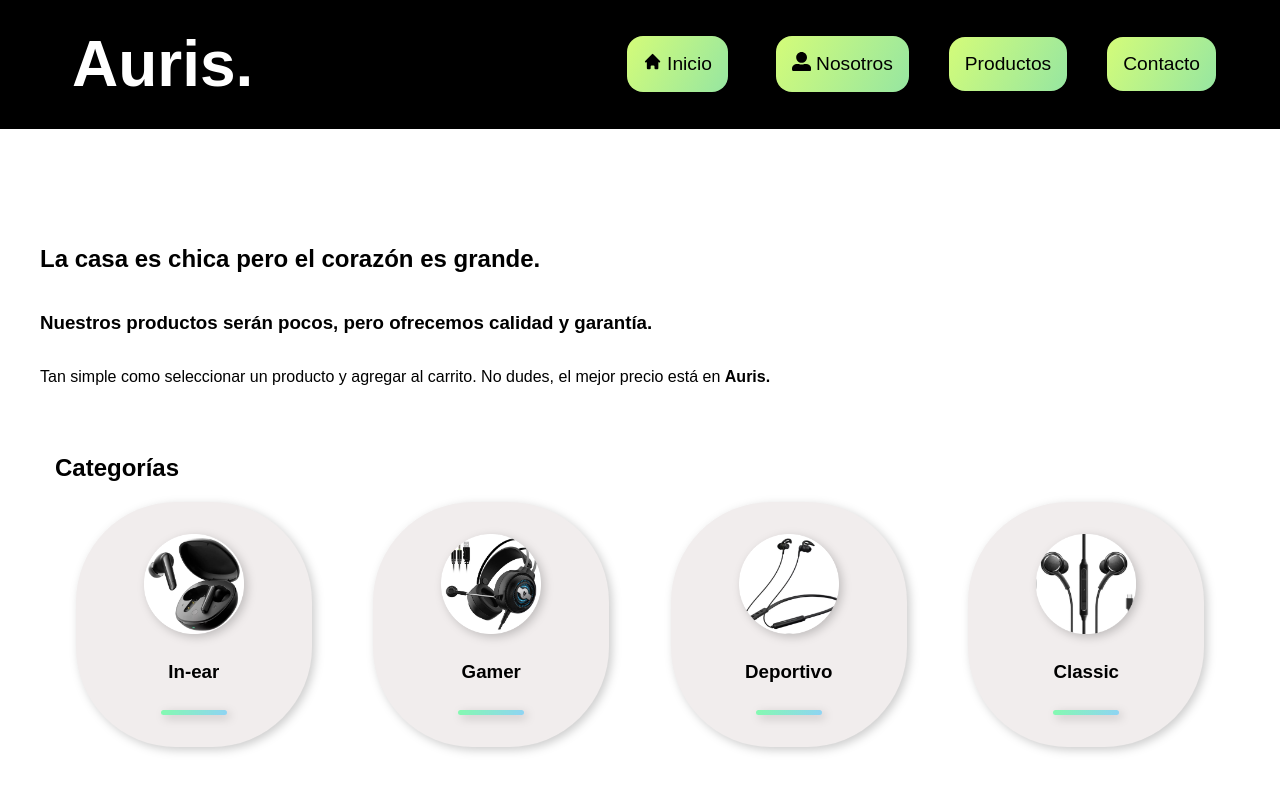
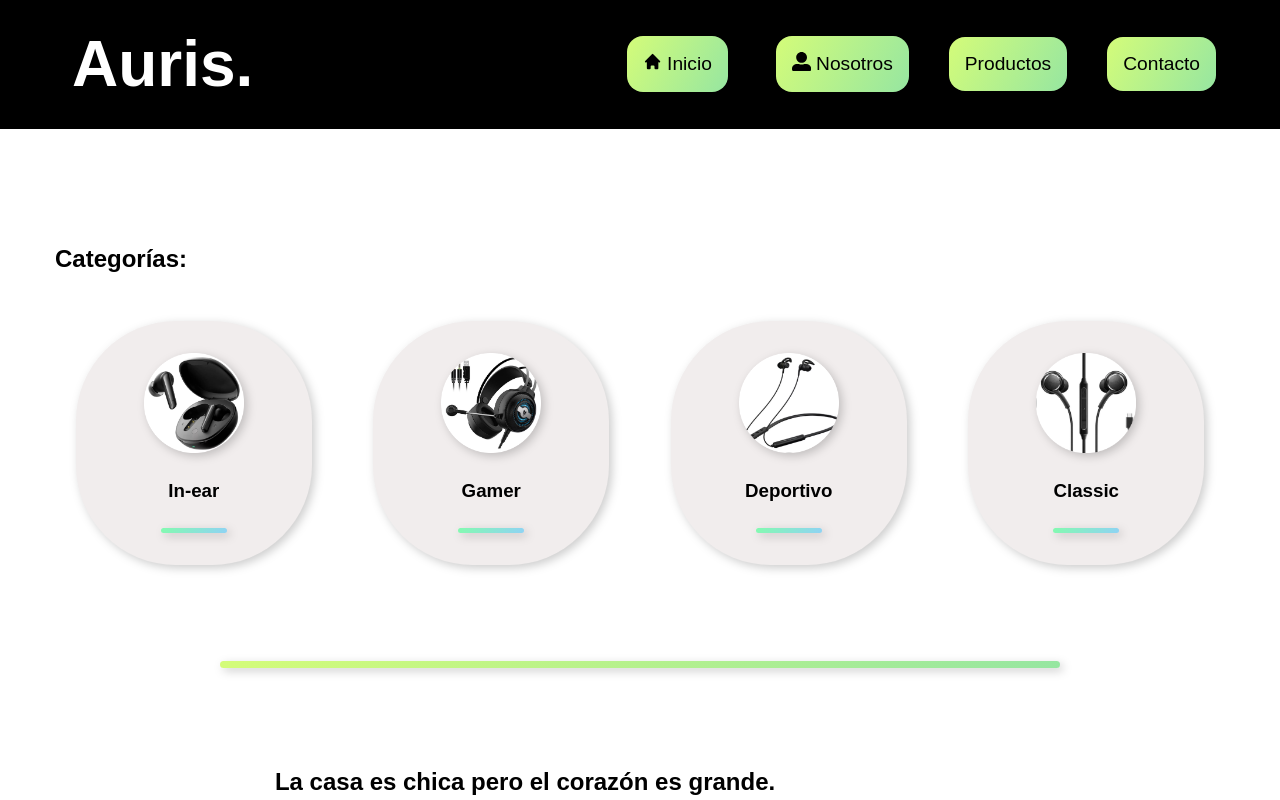
Before and after one commit to MicaBahurlet/CRUD-shoes, a React (Vite) app: page /products in a window 1280 px wide. Shown: the top 800 px of the page. Built offline with nearby package versions, Linux system fonts and the light colour scheme.

Commit message:
add styles to component

```diff
--- a/src/components/categorias/Categorias.jsx
+++ b/src/components/categorias/Categorias.jsx
@@ -5,7 +5,7 @@ import Categoria from './Categoria.jsx'; //acá tengo la ruta de la img en una m
 function Categorias() {
   return (
     <CategoriasWrapper>
-      <h2>Categorías</h2>
+      <h2>Categorías:</h2>
       <CategoriasContainer>
         {categorias.map(cat =>( //hago un map para poder leer el archivo categorias.js dentro de data
 
--- a/src/components/categorias/CategoriasStyles.js
+++ b/src/components/categorias/CategoriasStyles.js
@@ -7,6 +7,10 @@ export const CategoriasWrapper = styled.div`
     max-width: 1200px;
     margin: 0 15px;
     font-family: var(--font-family);
+
+    h2 {
+        margin-bottom: 3rem;
+    }
 
 
     @media (max-width:768px){
@@ -54,6 +58,10 @@ export const CardCategoria = styled.div` //Acá tenía un motion que supuestamen
     img{
         max-width: 100px;
         filter: drop-shadow(3px 3px 5px rgba(0, 0, 0, 0.2));
+        transition: transform 0.7s ease;
+    }
+    img:hover {
+        transform: scale(1.2);
     }
 
 `;
--- a/src/pags/Products/Product.js
+++ b/src/pags/Products/Product.js
@@ -24,7 +24,9 @@ export const TextProductos = styled.div`
         display: flex;
         flex-direction: column;
         text-align: start;
+        margin: 3rem auto;
         margin-bottom: 2rem;
+
 
     @media (max-width:768px){
         padding-top: 30px;
@@ -98,3 +100,14 @@ export const BorderDecorationProducto = styled.div`
     border-radius: 15px;
     filter: drop-shadow(3px 3px 5px rgba(0, 0, 0, 0.2));
 `;
+
+export const BorderSeparacion = styled.div`
+
+    height: 7px;
+    width: 70%;
+    margin:  6rem auto;
+    margin-bottom: 2rem;
+    background-image: linear-gradient(120deg, #d4fc79 0%, #96e6a1 100%);
+    border-radius: 15px;
+    filter: drop-shadow(3px 3px 5px rgba(0, 0, 0, 0.2));
+`;
--- a/src/pags/Products/Products.jsx
+++ b/src/pags/Products/Products.jsx
@@ -5,6 +5,7 @@ import {
     ProductosContainer,
     ProductosWrapper,
     TextProductos,
+    BorderSeparacion,
 
 
 } from './Product.js';
@@ -20,20 +21,23 @@ import Categorias from "../../components/categorias/Categorias.jsx"
 
 
 
+
+
 function CardsProductos() {
   return (
     <div>
       <NavBar/>
       <ProductosWrapper>
 
+          <Categorias/>
+
+          <BorderSeparacion/>
+
           <TextProductos>
               <h2>La casa es chica pero el corazón es grande.</h2>
               <h3>Nuestros productos serán pocos, pero ofrecemos calidad y garantía.</h3>
               <p>Tan simple como seleccionar un producto y agregar al carrito. No dudes, el mejor precio está en <strong>Auris.</strong> </p>
           </TextProductos>
-
-          <Categorias/>
-
 
 
         <ProductosContainer>
@@ -45,7 +49,7 @@ function CardsProductos() {
 
       </ProductosWrapper>
 
-        <Footer/>
+      <Footer/>
 
     </div>
 
```
